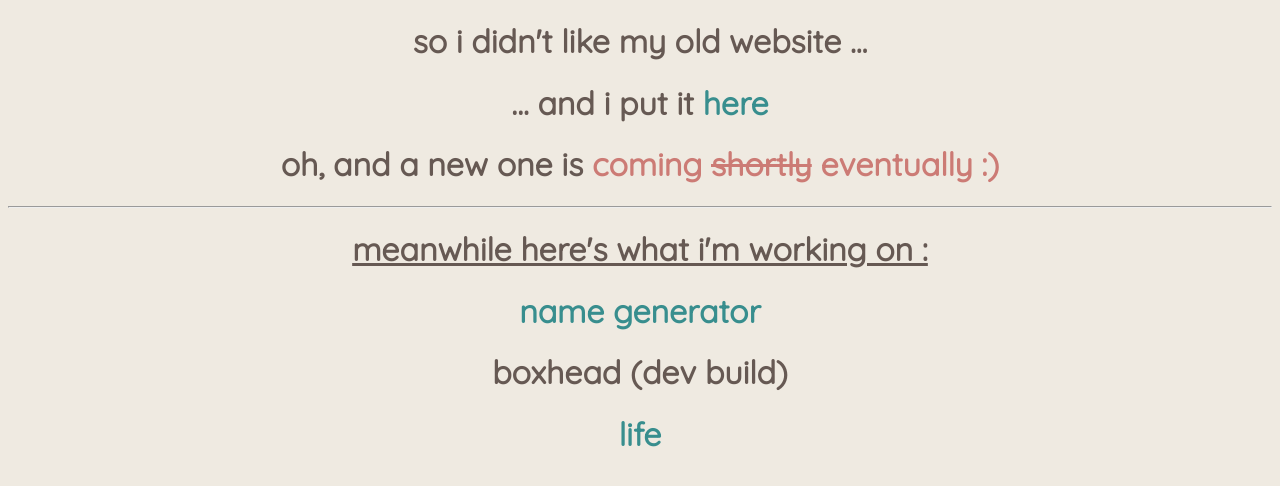
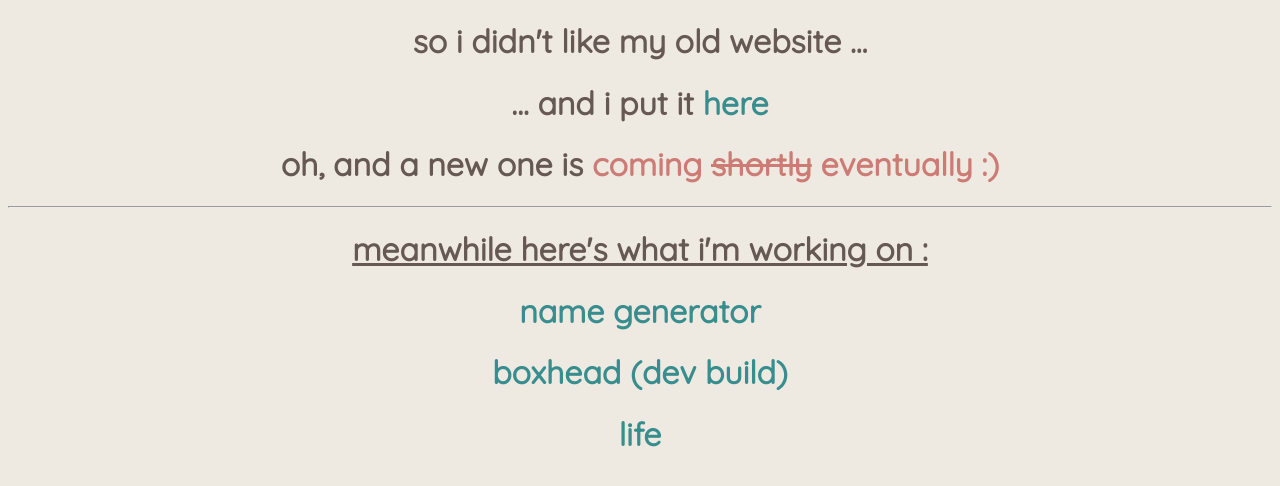
Before and after one commit to hamdanjaveed/hamdanjaveed.com, a plain HTML site: page index.html in a window 1280 px wide. Drawn offline with nearby package versions, Linux system fonts and the light colour scheme.

Commit message:
Fixed boxhead link

```diff
--- a/index.html
+++ b/index.html
@@ -15,7 +15,7 @@
 
         <h1 class="title">meanwhile here's what i'm working on :</h1>
         <h1><a href="projects/nameGenerator/nameGenerator.html">name generator</a></h1>
-        <h1><a href="projects/boxhead/boxhead.html"></a>boxhead (dev build)</h1>
+        <h1><a href="projects/boxhead/boxhead.html">boxhead (dev build)</a></h1>
         <h1><a href="https://github.com/hamdanjaveed/life">life</a></h1>
 
         <script>
```
